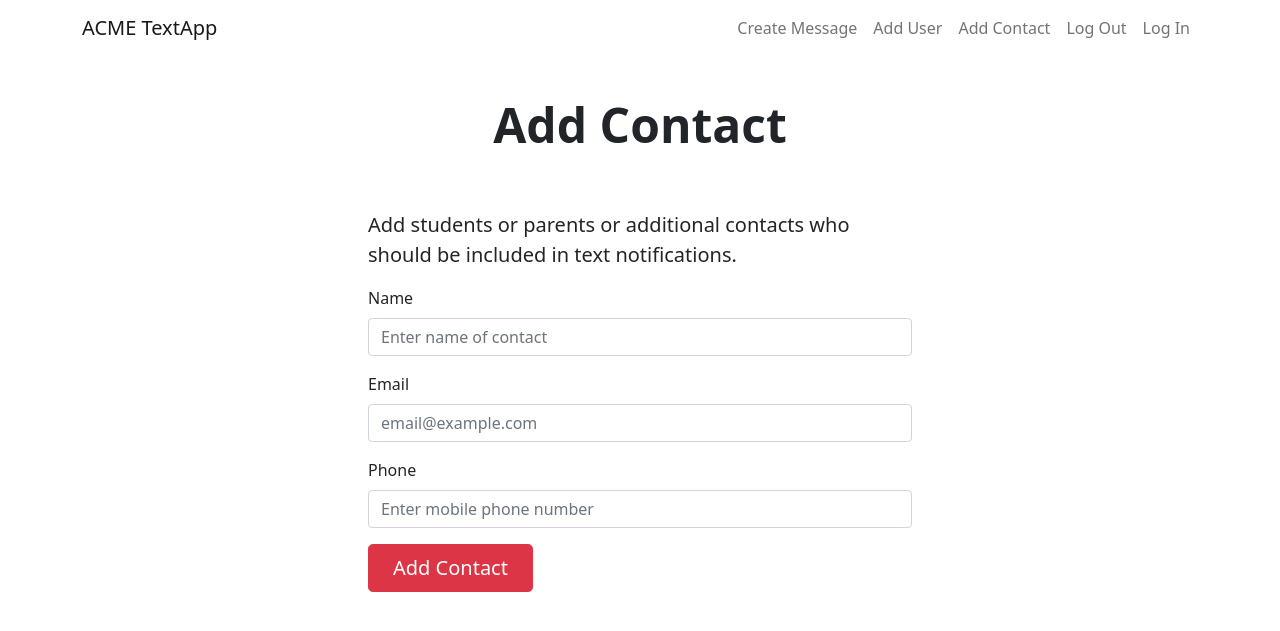
After one commit to sjvarnum/demo-flask-twilio-webapp, a Flask app: page /auth/add-contact in a window 1280 px wide. The commit adds this page. Shown: the top 631 px of the page. Run offline with Flask 2, Linux system fonts and the light colour scheme; the visitor is signed in with stand-in values (Sample User, id 1).

Commit message:
Create add contact route, nav and get login required working

```diff
--- a/demo_flask_twilio_webapp/auth.py
+++ b/demo_flask_twilio_webapp/auth.py
@@ -8,6 +8,7 @@ from . import db
 bp = Blueprint('auth', __name__, url_prefix='/auth')
 
 @bp.route('add-user', methods=['GET', 'POST'])
+@login_required
 def add_user():
     if request.method == 'POST':
         name = request.form.get('name')
@@ -27,6 +28,29 @@ def add_user():
             return redirect(url_for('auth.login'))
 
     return render_template('auth/add-user.html')
+
+
+@bp.route('add-contact', methods=['GET', 'POST'])
+@login_required
+def add_contact():
+    if request.method == 'POST':
+        name = request.form.get('name')
+        email = request.form.get('email').lower()
+        phone = request.form.get('phone')
+
+        check_email = Contact.query.filter_by(email=email).first()
+
+        if check_email:
+            error = f'Contact {email} already exists.'
+            flash(error, 'danger')
+        else:
+            new_user = Contact(email=email, name=name, phone=phone)
+            db.session.add(new_user)
+            db.session.commit()
+            flash('Contact added successfully!', 'success')
+            return redirect(url_for('auth.add_contact'))
+
+    return render_template('auth/add-contact.html')
 
 
 @bp.route('/login', methods=['GET', 'POST'])
--- /dev/null
+++ b/demo_flask_twilio_webapp/templates/auth/add-contact.html
@@ -0,0 +1,49 @@
+{% extends 'base.html' %} {% block header %}
+<h1 class="display-5 fw-bold text-center p-5">
+    {% block title %}Add Contact{% endblock %} {% endblock %} {% block content
+    %}
+    <p class="lead">
+        Add students or parents or additional contacts who should be included in
+        text notifications.
+    </p>
+    <form method="post">
+        <div class="mb-3">
+            <label for="name" class="form-label">Name</label>
+            <input
+                name="name"
+                id="name"
+                class="form-control"
+                placeholder="Enter name of contact"
+                required
+            />
+        </div>
+        <div class="mb-3">
+            <label for="email" class="form-label">Email</label>
+            <input
+                name="email"
+                id="email"
+                class="form-control"
+                placeholder="email@example.com"
+                required
+            />
+        </div>
+        <div>
+            <label for="phone" class="form-label">Phone</label>
+            <input
+                name="phone"
+                id="phone"
+                class="form-control"
+                placeholder="Enter mobile phone number"
+                required
+            />
+        </div>
+        <div class="mt-3">
+            <input
+                class="btn btn-danger btn-lg px-4 gap-3"
+                type="submit"
+                value="Add Contact"
+            />
+        </div>
+    </form>
+    {% endblock %}
+</h1>
--- a/demo_flask_twilio_webapp/templates/base.html
+++ b/demo_flask_twilio_webapp/templates/base.html
@@ -43,7 +43,11 @@
                             >
                         </li>
                         <li class="nav-item">
-                            <a class="nav-link" href="#">Add Contact</a>
+                            <a
+                                class="nav-link"
+                                href="{{ url_for('auth.add_contact') }}"
+                                >Add Contact</a
+                            >
                         </li>
                         <li class="nav-item">
                             <a
```
